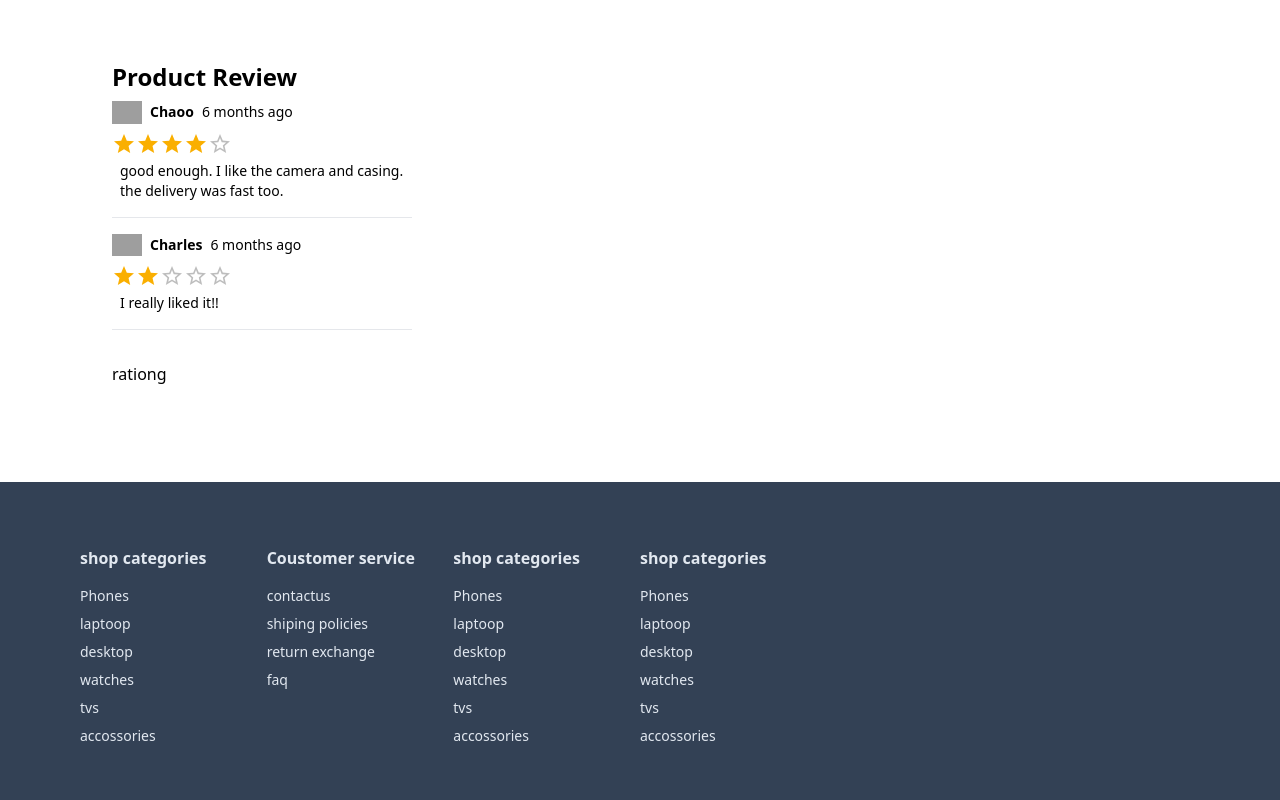
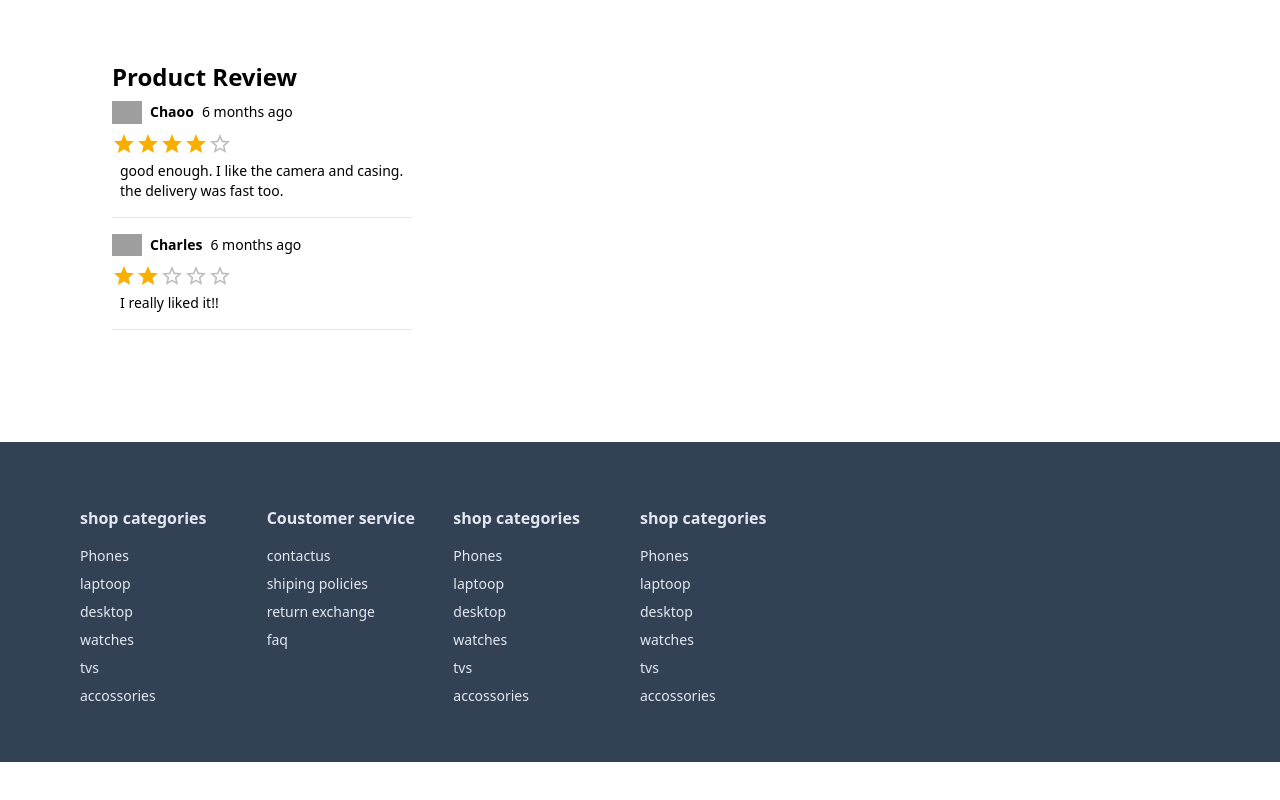
Before and after one commit to abdulrashidkalodi/E-Commerce-Application, a Next.js app: page /product/1 in a window 1280 px wide. Shown: the part 827-1627 px from the top of the page. After the commit the page ends 1589 px from the top, so only its background shows below. Built offline with nearby package versions, Linux system fonts and the light colour scheme; grey boxes are pictures that could not be loaded; a web font is replaced by a local one.

Commit message:
swich to addtocart function added

```diff
--- a/app/components/products/ProductImage.tsx
+++ b/app/components/products/ProductImage.tsx
@@ -4,6 +4,7 @@ import {
   CartProductType,
   SelectedImgType,
 } from "@/app/product/[productId]/ProductDetails";
+import { log } from "console";
 import Image from "next/image";
 
 interface ProductImageProps {
@@ -16,6 +17,7 @@ const ProductImage: React.FC<ProductImageProps> = ({
   product,
   handleColorSelect,
 }) => {
+
   return (
     <div className="grid grid-cols-6 gap-2 h-full max-h-[500px] min-h-[300px] sm:min-h[400px] ">
       <div className="flex flex-col items-center justify-center gap-4 cursor-pointer border h-full max-h-[500px] min-h-[300px] sm:min-h[400px]">
--- a/app/product/[productId]/page.tsx
+++ b/app/product/[productId]/page.tsx
@@ -15,7 +15,6 @@ const Product = ({ params }: { params: IPrams }) => {
         <ProductDetails product={product} />
         <div className="flex flex-col mt-20 gap-4">
           <ListRating product={product} />
-          <div>rationg</div>
         </div>
       </Container>
     </div>
```
